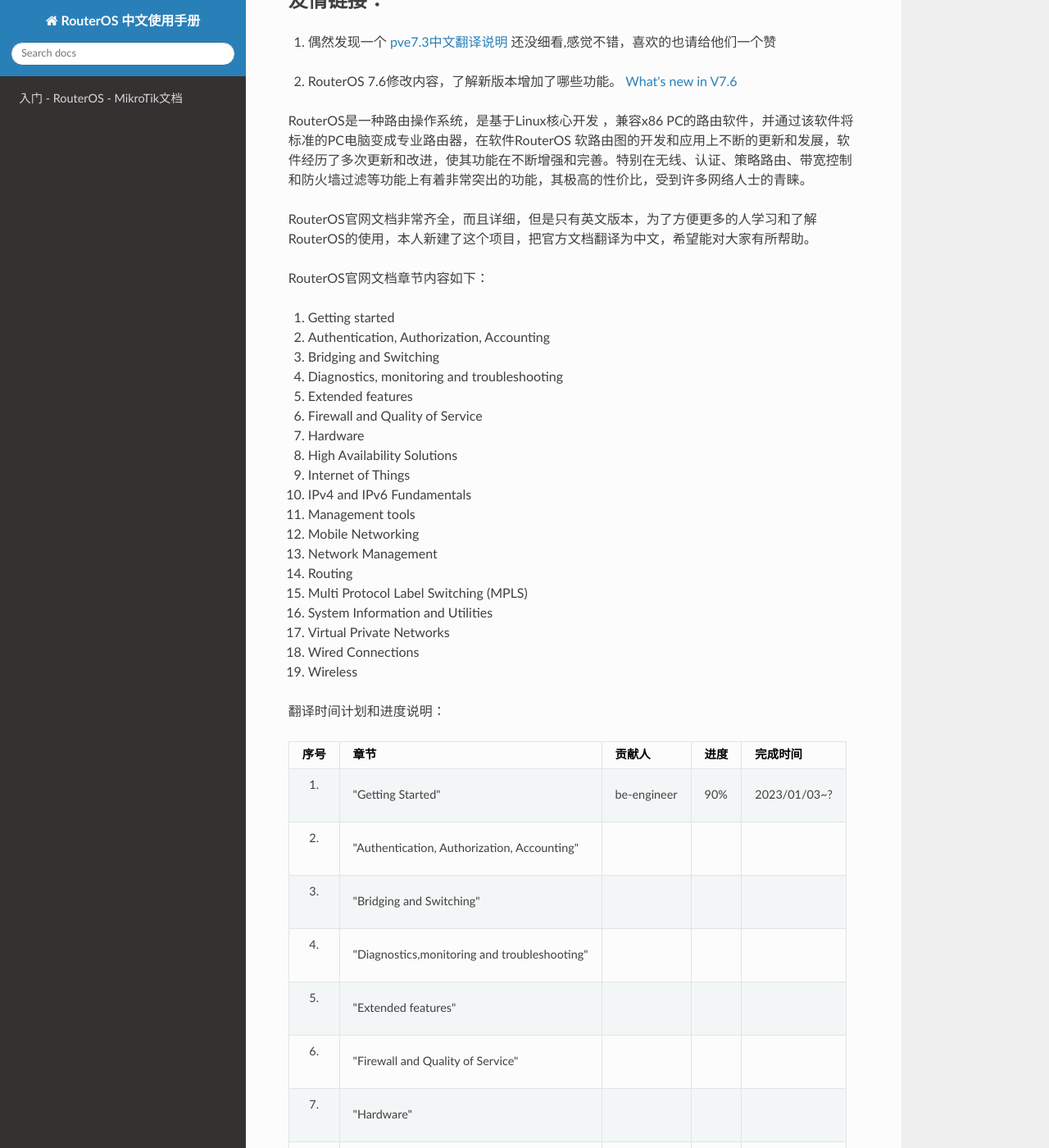
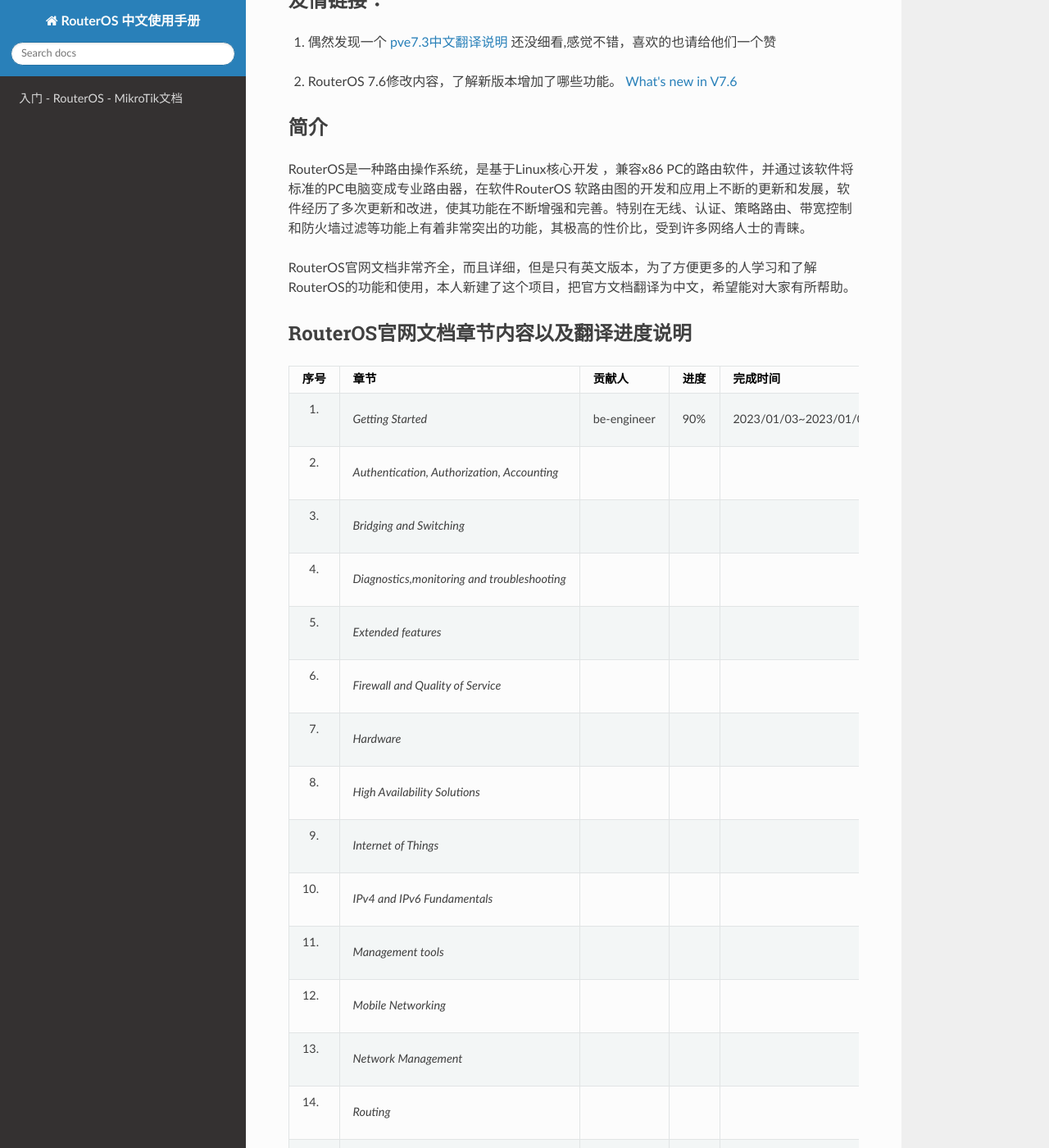
Before and after one commit to be-engineer/MikroTik-doc-cn, a Sphinx documentation site: the page built from source/index.rst, in a window 1280 px wide and 1400 px high, scrolled down 331 px. Shown: the whole window at 82% size. Built offline with Sphinx 7.4.7 and the Read the Docs theme 2.0.0, drawn with Linux system fonts in a browser that asks for light colours; some of the changed text lies outside the part shown.

Commit message:
修改首页内容，去掉一些多余的说明

```diff
--- a/source/index.rst
+++ b/source/index.rst
@@ -20,76 +20,38 @@
 .. _`What's new in V7.6`: https://mikrotik.com/download/changelogs/stable-release-tree
 
 
-
+简介
+------------------------------------------------
 RouterOS是一种路由操作系统，是基于Linux核心开发 ，兼容x86 PC的路由软件，并通过该软件将标准的PC电脑变成专业路由器，在软件RouterOS 软路由图的开发和应用上不断的更新和发展，软件经历了多次更新和改进，使其功能在不断增强和完善。特别在无线、认证、策略路由、带宽控制和防火墙过滤等功能上有着非常突出的功能，其极高的性价比，受到许多网络人士的青睐。
 
-RouterOS官网文档非常齐全，而且详细，但是只有英文版本，为了方便更多的人学习和了解RouterOS的使用，本人新建了这个项目，把官方文档翻译为中文，希望能对大家有所帮助。
-
-RouterOS官网文档章节内容如下：
-
-1. Getting started
-
-2. Authentication, Authorization, Accounting
-
-3. Bridging and Switching
-
-4. Diagnostics, monitoring and troubleshooting
-
-5. Extended features
-
-6. Firewall and Quality of Service
-
-7. Hardware
-
-8. High Availability Solutions
-
-9. Internet of Things
-
-10. IPv4 and IPv6 Fundamentals
-
-11. Management tools
-
-12. Mobile Networking
-
-13. Network Management
-
-14. Routing
-
-15. Multi Protocol Label Switching (MPLS)
-
-16. System Information and Utilities
-
-17. Virtual Private Networks
-
-18. Wired Connections
-
-19. Wireless
+RouterOS官网文档非常齐全，而且详细，但是只有英文版本，为了方便更多的人学习和了解RouterOS的功能和使用，本人新建了这个项目，把官方文档翻译为中文，希望能对大家有所帮助。
 
 
-翻译时间计划和进度说明：
+RouterOS官网文档章节内容以及翻译进度说明
+----------------------------------------------------------------------
 
 ====  =============================================  ===========  ====  ============
 序号                      章节                         贡献人     进度    完成时间
 ====  =============================================  ===========  ====  ============
-1.    "Getting Started"                              be-engineer  90%    2023/01/03~?
-2.    "Authentication,  Authorization,  Accounting"
-3.    "Bridging and Switching"
-4.    "Diagnostics,monitoring and troubleshooting"
-5.    "Extended features"
-6.    "Firewall and Quality of Service"
-7.    "Hardware"
-8.    "High Availability Solutions"
-9.    "Internet of Things"
-10.   "IPv4 and IPv6 Fundamentals"
-11.   "Management tools"
-12.   "Mobile Networking"
-13.   "Network Management"
-14.   "Routing"
-15.   "Multi Protocol Label Switching (MPLS)"
-16.   "System Information and Utilities"
-17.   "Virtual Private Networks"
-18.   "Wired Connections"
-19.   "Wireless"
+1.    `Getting Started`                              be-engineer  90%    2023/01/03~2023/01/08
+2.    `Authentication,  Authorization,  Accounting`
+3.    `Bridging and Switching`
+4.    `Diagnostics,monitoring and troubleshooting`
+5.    `Extended features`
+6.    `Firewall and Quality of Service`
+7.    `Hardware`
+8.    `High Availability Solutions`
+9.    `Internet of Things`
+10.   `IPv4 and IPv6 Fundamentals`
+11.   `Management tools`
+12.   `Mobile Networking`
+13.   `Network Management`
+14.   `Routing`
+15.   `Multi Protocol Label Switching (MPLS)`
+16.   `System Information and Utilities`
+17.   `Virtual Private Networks`
+18.   `Wired Connections`
+19.   `Wireless`
 ====  =============================================  ===========  ====  ============
 
 .. toctree::
```
Also changed, not shown: other parts of source/index.rst (+1 -1 lines).
